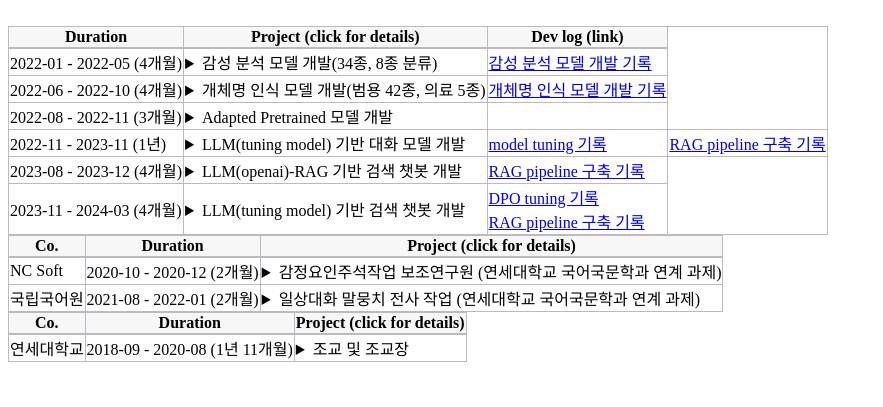
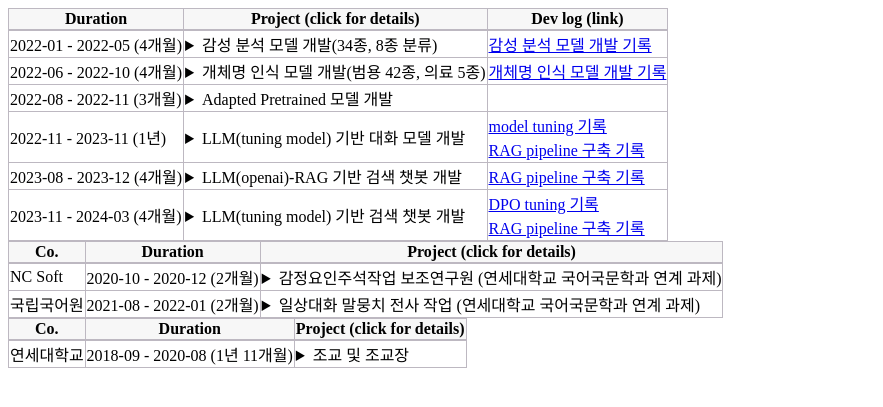
Before and after one commit to finddme/finddme.github.io, a Jekyll site: the page built from _posts/2022-01-01-Project.md, in a window 1280 px wide. Shown: the top 407 px of the page, without its empty margins (0-883 px from the left). Built offline with Jekyll 4.4.1, drawn with Linux system fonts in a browser that asks for light colours.

Commit message:
Update 2022-01-01-Project.md

```diff
--- a/_posts/2022-01-01-Project.md
+++ b/_posts/2022-01-01-Project.md
@@ -213,9 +213,9 @@
              대화 모델 50%(2인 협동 개발), 윤리 검증 모델 100%, 감성 분석 모델 100%
             </details>
           </td>
-         <td class="line"><a href="https://finddme.github.io/dev%20log/2023/03/31/llm_tuning_merge/">model tuning 기록</a></td>
+         <td class="line"><a href="https://finddme.github.io/dev%20log/2023/03/31/llm_tuning_merge/">model tuning 기록</a>
          <br>
-         <td class="line"><a href="https://finddme.github.io/dev log/2024/01/02/rag/">RAG pipeline 구축 기록</a></td>
+         <a href="https://finddme.github.io/dev log/2024/01/02/rag/">RAG pipeline 구축 기록</a></td>
        </tr>
        <tr>
          <td class="line">2023-08 - 2023-12 (4개월)</td>
```
